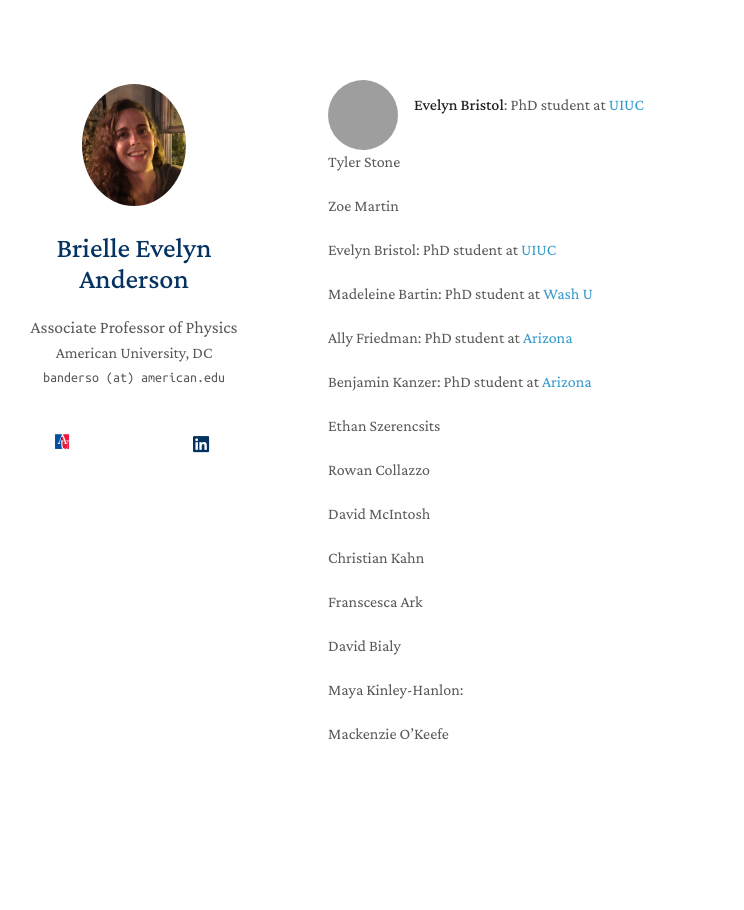
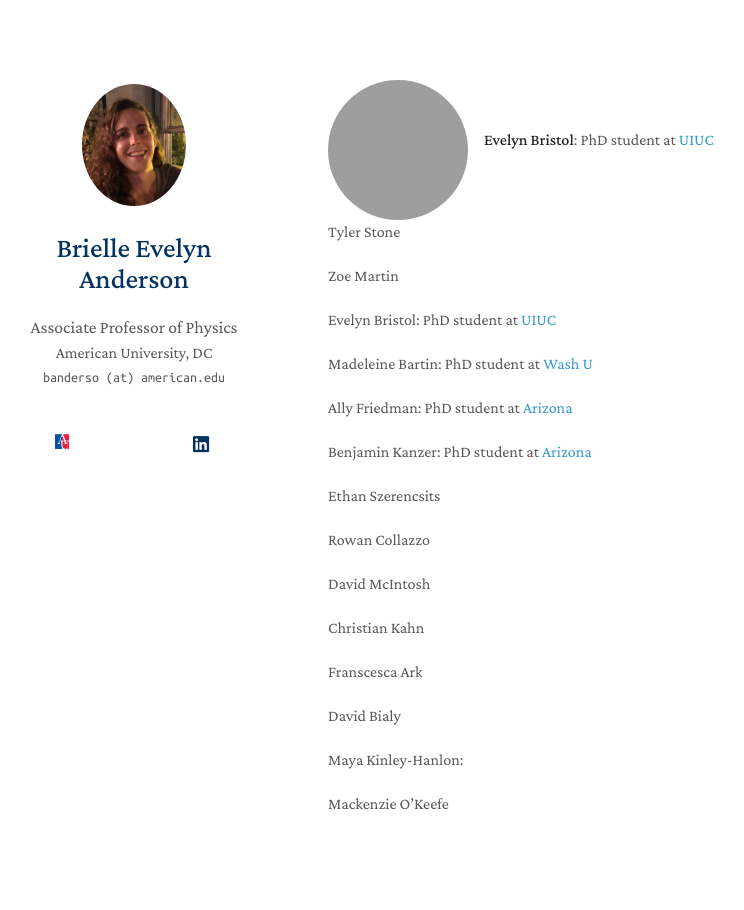
Before and after one commit to brieeveanderson/brieeveanderson.github.io, a Jekyll site: the page built from students.md, in a window 1280 px wide. Shown: the whole page, without its empty margins (142-886 px from the left). Built offline with Jekyll 4.4.1, drawn with Linux system fonts in a browser that asks for light colours; a style sheet for code colours, icons or effects is not loaded; grey boxes are pictures that could not be loaded.

Commit message:
Update minimal-light.scss

```diff
--- a/_sass/minimal-light.scss
+++ b/_sass/minimal-light.scss
@@ -611,10 +611,10 @@ footer {
 }
 
 .student img {
-  width: 70px !important;
-  height: 70px !important;
-  max-width: 70px !important;
-  min-width: 70px !important;
+  width: 140px !important;
+  height: 140px !important;
+  max-width: 140px !important;
+  min-width: 140px !important;
   object-fit: cover;
   border-radius: 50%;
   flex-shrink: 0;
```
